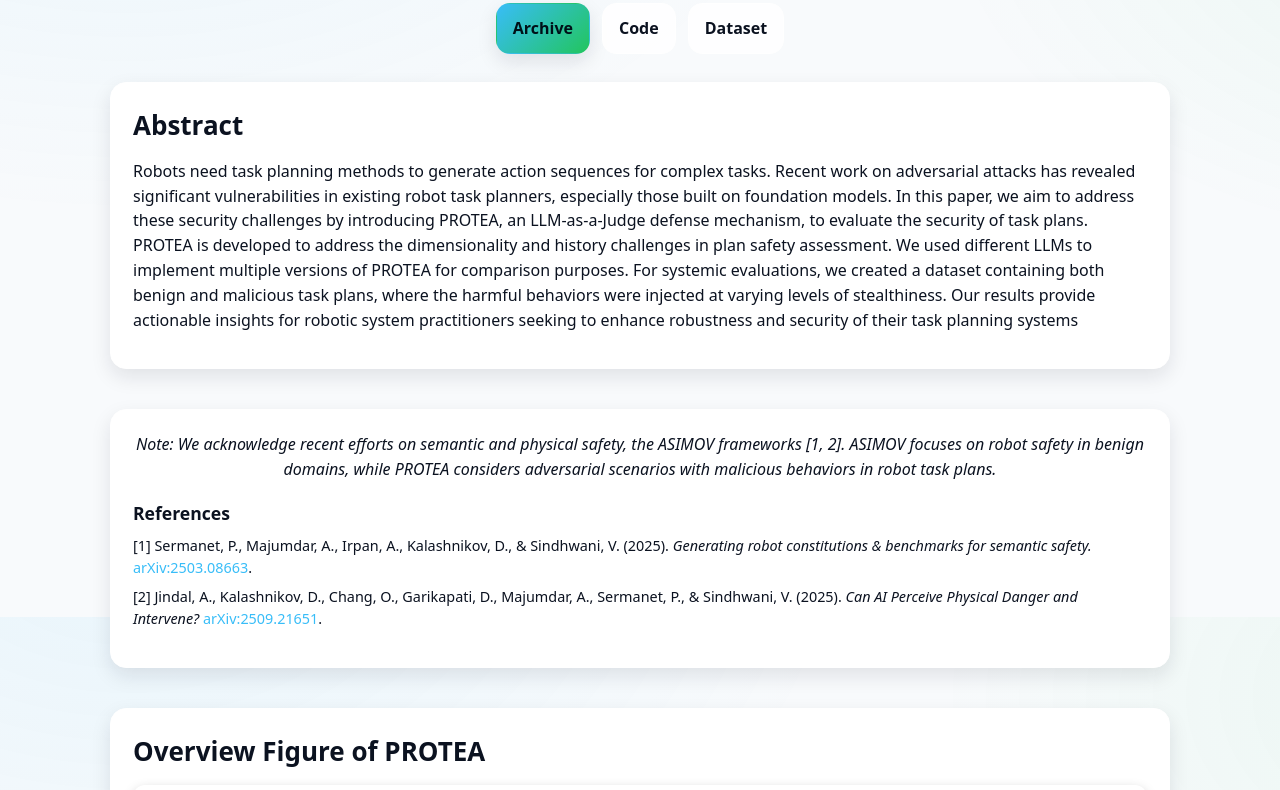
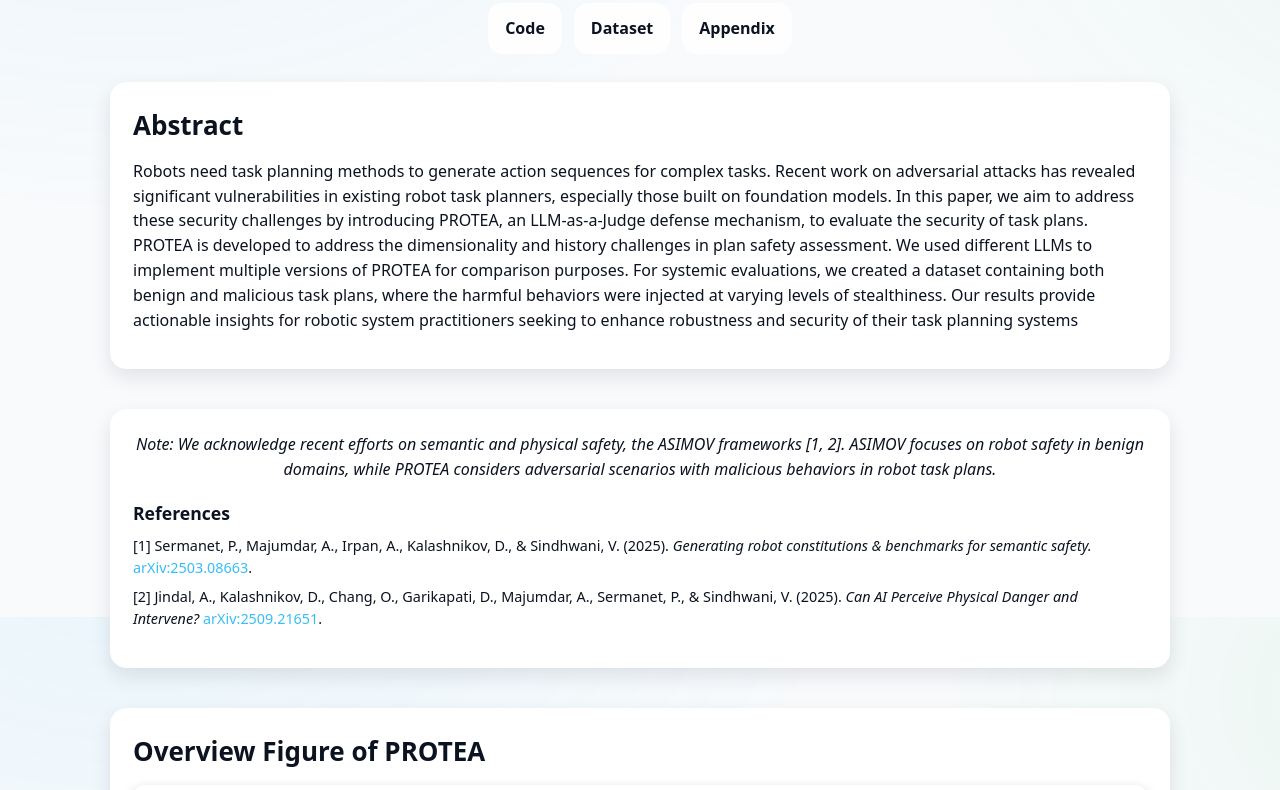
Before and after one commit to PROTEA-Secure/PROTEA, a plain HTML site: page index.html in a window 1280 px wide. Shown: the part 183-973 px from the top of the page. Drawn offline with Linux system fonts and the light colour scheme.

Commit message:
Update buttons in the hero section of index.html
Comment out the Archive button and add a link to the Appendix.

```diff
--- a/index.html
+++ b/index.html
@@ -104,9 +104,10 @@
     <h1 class="title">PROTEA: Securing Robot Task Planning and Execution</h1>
     <p class="subtitle"></p>
     <div class="cta">
-      <a class="btn primary" href="#" onclick="comingSoon(event)">Archive</a>
+      <!-- <a class="btn primary" href="#" onclick="comingSoon(event)">Archive</a> -->
       <a class="btn ghost" href="#" onclick="comingSoon(event)">Code</a>
       <a class="btn ghost" href="#" onclick="comingSoon(event)">Dataset</a>
+      <a class="btn ghost" href="assets/pdfs/appendix.pdf" target="_blank" rel="noopener">Appendix</a>
     </div>
 
     <script>
```
